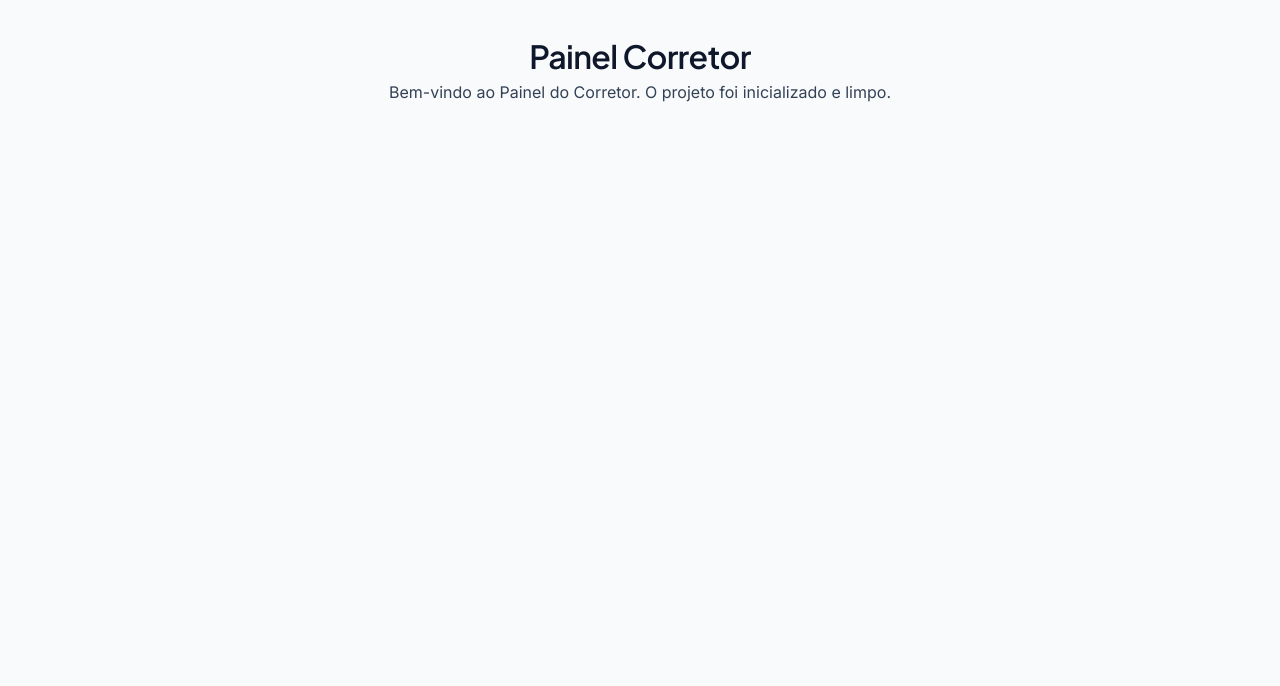
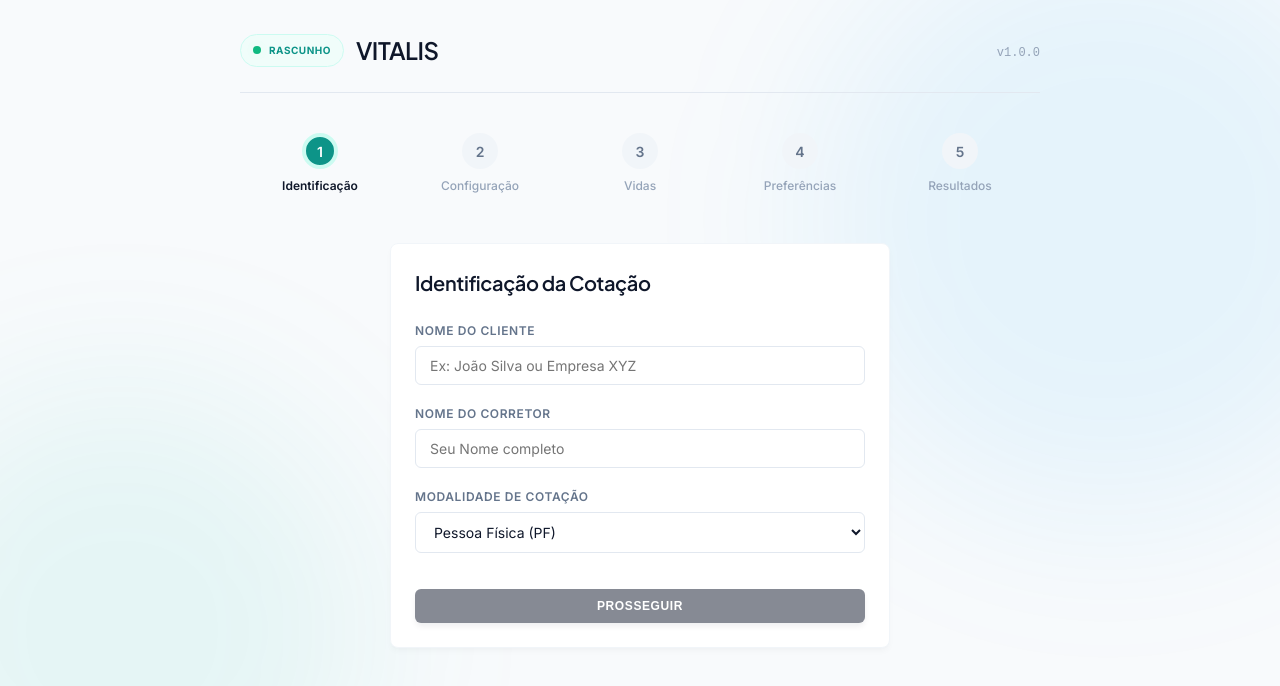
Before and after one commit to EdDevFront/painel-corretor, a Next.js app: page / in a window 1280 px wide. Shown: the top 686 px of the page. Built offline with nearby package versions, Linux system fonts and the light colour scheme.

Commit message:
feat: assemble wizard steps in page.tsx

```diff
--- a/src/app/page.tsx
+++ b/src/app/page.tsx
@@ -1,8 +1,89 @@
+"use client";
+
+import React from "react";
+import { useQuotation } from "../hooks/useQuotation";
+import { QuotationHeader } from "../components/QuotationHeader";
+import { QuotationStepper } from "../components/QuotationStepper";
+import { QuotationIdentification } from "../components/QuotationIdentification";
+import { QuotationProfile } from "../components/QuotationProfile";
+import { QuotationLives } from "../components/QuotationLives";
+import { QuotationPreferences } from "../components/QuotationPreferences";
+import { QuotationResults } from "../components/QuotationResults";
+
 export default function Home() {
+  const {
+    quotation,
+    currentStep,
+    startNewQuotation,
+    updateLives,
+    updatePreferences,
+    finalizeQuotation,
+    prevStep,
+    nextStep,
+    setCurrentStep,
+  } = useQuotation();
+
+  const handleRestart = () => {
+    setCurrentStep(1);
+    window.location.reload();
+  };
+
   return (
-    <main style={{ padding: "2rem", textAlign: "center" }}>
-      <h1>Painel Corretor</h1>
-      <p>Bem-vindo ao Painel do Corretor. O projeto foi inicializado e limpo.</p>
+    <main style={{ padding: "2rem", display: "flex", flexDirection: "column", flex: 1, alignItems: "center" }}>
+      {/* Ambient background glows */}
+      <div className="ambient-bg">
+        <div className="glow-blue"></div>
+        <div className="glow-teal"></div>
+      </div>
+
+      <div style={{ width: "100%", maxWidth: "800px" }}>
+        <QuotationHeader clientName={quotation?.clientName} status={quotation?.status} />
+        <QuotationStepper currentStep={currentStep} />
+
+        {currentStep === 1 && (
+          <QuotationIdentification
+            initialClient={quotation?.clientName}
+            initialBroker={quotation?.brokerName}
+            initialMode={quotation?.mode}
+            onSubmit={startNewQuotation}
+          />
+        )}
+
+        {currentStep === 2 && (
+          <QuotationProfile
+            onBack={prevStep}
+            onSubmit={() => nextStep()}
+          />
+        )}
+
+        {currentStep === 3 && quotation && (
+          <QuotationLives
+            lives={quotation.lives}
+            onUpdateLives={updateLives}
+            onBack={prevStep}
+            onNext={nextStep}
+          />
+        )}
+
+        {currentStep === 4 && quotation && (
+          <QuotationPreferences
+            initialPreferences={quotation.preferences}
+            onBack={prevStep}
+            onSubmit={async (prefs) => {
+              await updatePreferences(prefs);
+              await finalizeQuotation();
+            }}
+          />
+        )}
+
+        {currentStep === 5 && quotation && (
+          <QuotationResults
+            quotation={quotation}
+            onRestart={handleRestart}
+            onBack={prevStep}
+          />
+        )}
+      </div>
     </main>
   );
 }
```
